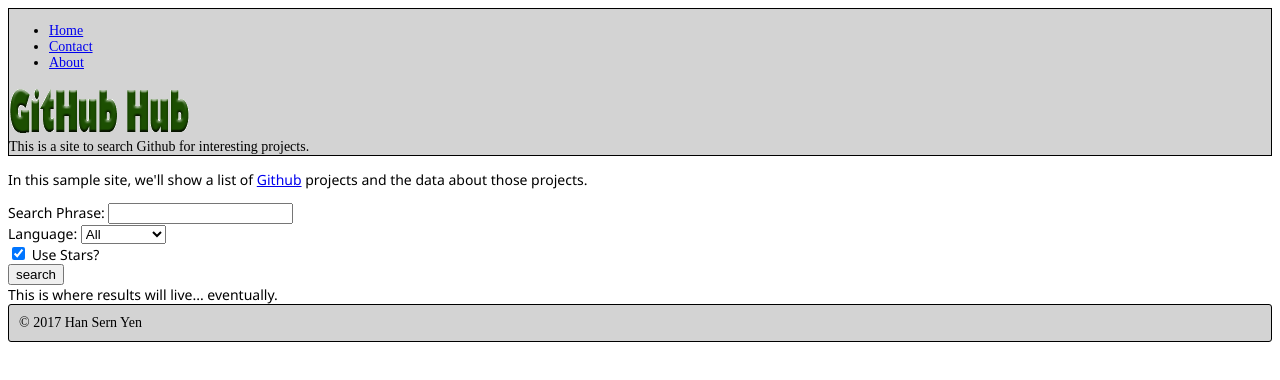
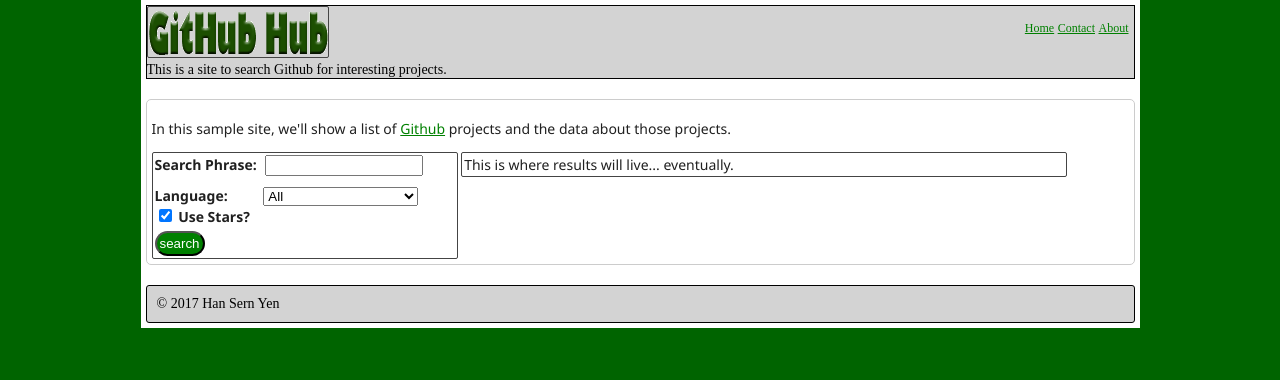
Before and after one commit to hsyen1/Front-end-HTML-CSS-Javascript, a plain HTML site: page index.html in a window 1280 px wide. Drawn offline with Linux system fonts and the light colour scheme.

Commit message:
- added comments
- customized the web layout

```diff
--- a/css/site.css
+++ b/css/site.css
@@ -1,3 +1,15 @@
+/*
+ The box model:
+    - margin > border > padding > content
+    - height and width are for the content
+    - actual height and width are for the margins
+    - if you need exactly 200 wide, you have to make sure
+      your width + padding + border + margin = 200
+
+ i)  classes use "."
+ ii) id uses "#"
+*/
+
 header, footer {
     background-color: lightgray;
     border: solid 1px black;
@@ -12,4 +24,91 @@ footer {
 body {
     font-family: Segoe UI, Arial, Helvetica, sans-serif;
     font-size: 14px;
+    background-color: darkgreen;
 }
+
+a {
+    color: green;
+}
+
+html, body {
+    padding: 0;
+    margin: 0;
+}
+
+header nav {
+    float: right;
+    margin-right: 5px;
+}
+
+header nav li {
+    display: inline;
+    font-size: 12px;
+}
+
+/*selector for classes start with a period and the name of the class*/
+.bordered-image {
+    border: solid 1px #444;
+    border-radius: 2px;
+}
+
+/*ID Selector from the "section" tag*/
+#main {
+    border: solid 1px #ccc;
+    border-radius: 5px;
+    color: #202020;
+    /*margin separates the main with footer and header by adding some space*/
+    margin: 20px 0px;
+    /* padding adds some spaces between the border and the texts inside the container */
+    padding: 5px;
+}
+
+/*
+Inline-block is where you put the blocks inline, for this case
+the results <div> and simple form are two blocks
+*/
+
+#results {
+    padding: 2px;
+    width: 600px;
+    display: inline-block;
+    vertical-align: top;
+}
+
+.simple-form {
+    padding: 2px;
+    width: 300px;
+    display: inline-block;
+    vertical-align: top;
+}
+
+.simple-form label {
+    font-weight: bold;
+}
+
+/*rules are matched by the specificity*/
+.simple-form input[type=text] {
+    margin-left: 5px;
+    margin-bottom: 10px;
+    width: 150px;
+}
+
+.simple-form select {
+    margin-left: 32px;
+    width: 155px;
+}
+
+.simple-form input[type=submit] {
+    background-color: green;
+    color: white;
+    border-radius: 15px;
+    padding: 3px;
+    margin-top: 5px;
+}
+
+.container {
+    width: 989px;
+    margin: 0 auto;
+    background-color: white;
+    padding: 5px;
+}
```
